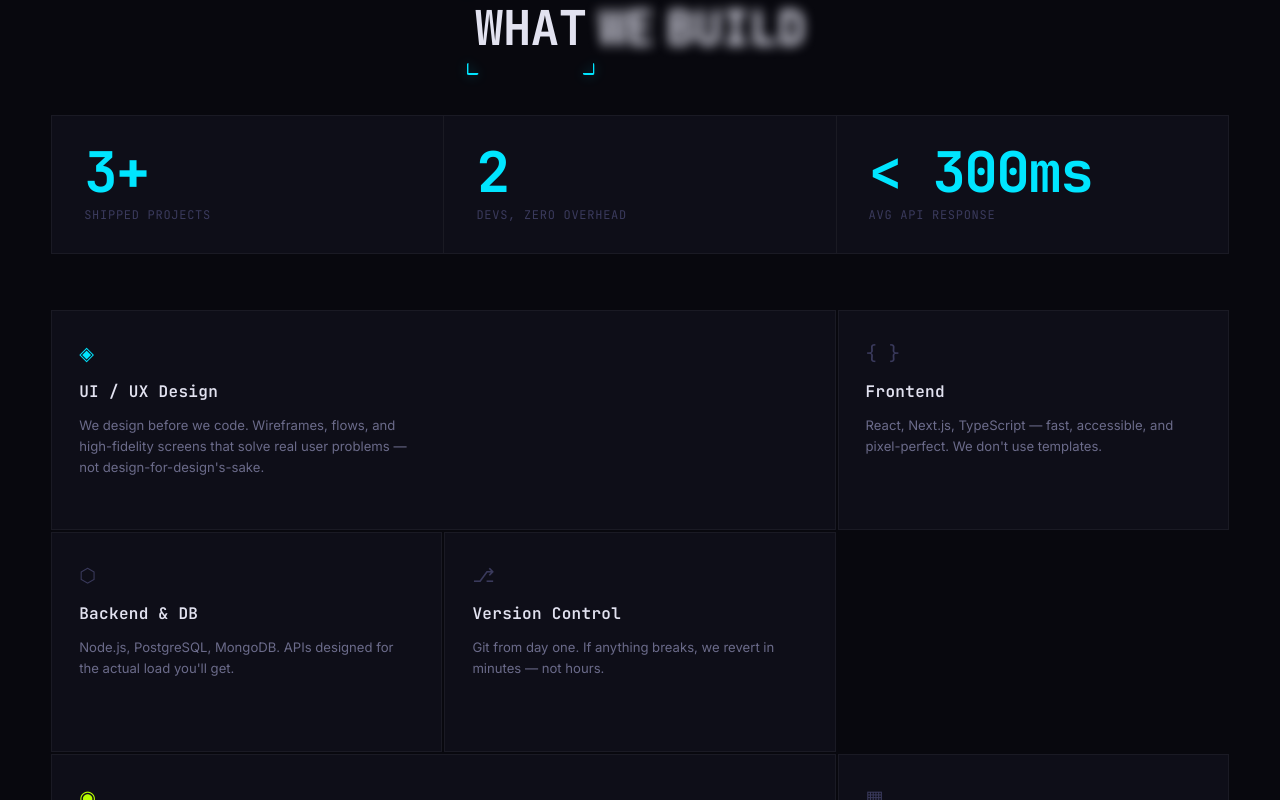
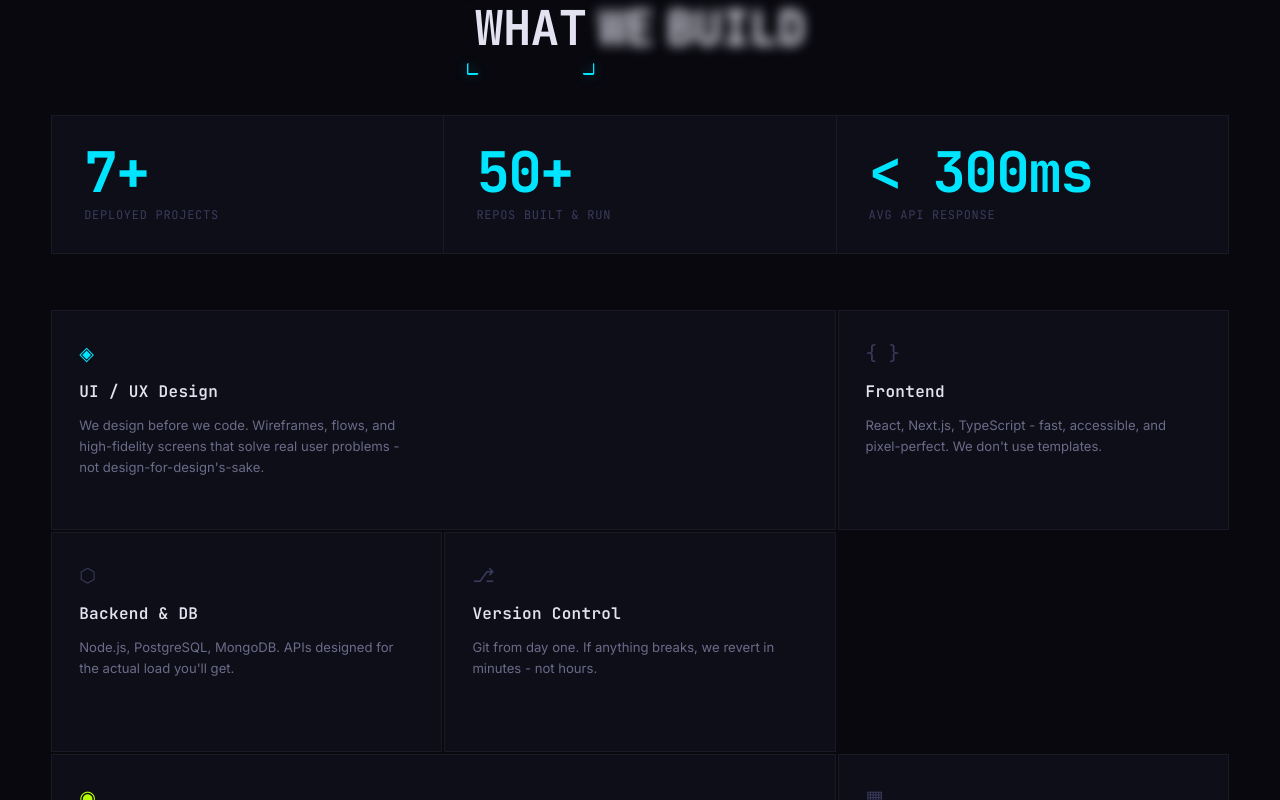
Before and after one commit to bugsNburgers/Crux, a Next.js app: page / in a window 1280 px wide. Shown: the part 1720-2520 px from the top of the page. Built offline with nearby package versions, Linux system fonts and the light colour scheme.

Commit message:
kuch kiya bhai

```diff
--- a/pages/_document.tsx
+++ b/pages/_document.tsx
@@ -14,11 +14,11 @@ export default function Document() {
         <meta name="author" content="Crux Studios" />
         <meta
           name="description"
-          content="Crux Studios — we understand the problem first, then we build the solution. Full-stack development studio building web apps and software that actually works."
+          content="Crux Studios - we understand the problem first, then we build the solution. Full-stack development studio building web apps and software that actually works."
         />
         <meta name="keywords" content="web development, software studio, full stack, React, Next.js, TypeScript, backend, UI/UX" />
         <meta property="og:type" content="website" />
-        <meta property="og:title" content="Crux Studios — Software that fits." />
+        <meta property="og:title" content="Crux Studios - Zero-bloat engineering" />
         <meta property="og:description" content="We understand the problem. We build the solution. Nothing more." />
         <meta property="og:url" content="https://cruxstudios.dev" />
         <meta name="twitter:card" content="summary_large_image" />
--- a/pages/index.tsx
+++ b/pages/index.tsx
@@ -15,8 +15,8 @@ const Home: NextPage = () => {
   return (
     <>
       <Head>
-        <title>Crux Studios — Software that fits.</title>
-        <meta name="description" content="Crux Studios — we understand the problem first, then we build the solution. Full-stack dev studio." />
+        <title>Crux Studios | Zero-bloat engineering</title>
+        <meta name="description" content="Crux Studios - we understand the problem first, then we build the solution. Full-stack dev studio." />
       </Head>
 
       <Nav />
--- a/sections/Footer/Footer.tsx
+++ b/sections/Footer/Footer.tsx
@@ -13,7 +13,7 @@ export default function Footer(): JSX.Element {
           </svg>
           <div>
             <p className={`${styles.studioName} mono`}>CRUX STUDIOS</p>
-            <p className={`${styles.tagline} mono`}>Software that fits.</p>
+            <p className={`${styles.tagline} mono`}>Zero-bloat engineering.</p>
           </div>
         </div>
 
--- a/sections/Philosophy/Philosophy.tsx
+++ b/sections/Philosophy/Philosophy.tsx
@@ -18,7 +18,7 @@ export default function Philosophy() {
             containerClassName={styles.manifestoContainer}
             textClassName={styles.manifestoText}
           >
-            {`You don't need microservices for 100 visitors a day. You don't need a Kubernetes cluster for a contact form. We identify the real problem, architect the right solution, and ship software that actually works — without the bloat, without the BS.`}
+            {`You don't need microservices for 100 visitors a day. You don't need a Kubernetes cluster for a contact form. We identify the real problem, architect the right solution, and ship software that actually works - without the bloat, without the BS.`}
           </ScrollReveal>
           <p className={styles.subLine}>Right tool. Right scale. Right outcome.</p>
         </div>
--- a/sections/Process/Process.module.css
+++ b/sections/Process/Process.module.css
@@ -32,7 +32,7 @@
 /* ── Step ───────────────────────────────────────────── */
 .step {
   position: relative;
-  padding: 32px 24px 32px 0;
+  padding: 32px 24px;
   border-top: 1px solid var(--border-subtle);
   border-right: 1px solid var(--border-subtle);
   transition: background 0.25s;
--- a/sections/Process/Process.tsx
+++ b/sections/Process/Process.tsx
@@ -8,8 +8,8 @@ interface Step {
 }
 
 const STEPS: Step[] = [
-  { num: '01', icon: '◎', title: 'Understand', desc: 'We sit down, listen, and map the real problem — not the surface-level request. Half the work happens before a line of code is written.' },
-  { num: '02', icon: '◫', title: 'Architect', desc: 'Right-sized solution. No over-engineering. If you need a simple app, you get a simple app — built correctly, not impressively.' },
+  { num: '01', icon: '◎', title: 'Understand', desc: 'We sit down, listen, and map the real problem - not the surface-level request. Half the work happens before a line of code is written.' },
+  { num: '02', icon: '◫', title: 'Architect', desc: 'Right-sized solution. No over-engineering. If you need a simple app, you get a simple app - built correctly, not impressively.' },
   { num: '03', icon: '▣', title: 'Build', desc: 'TypeScript, clean code, version controlled from commit one. Every feature tested before it ships. GitHub is the source of truth.' },
   { num: '04', icon: '◈', title: 'Support', desc: '1:1 support post-launch. You have our number. We monitor uptime, fix bugs fast, and stay on the product long after delivery.' },
 ]
--- a/sections/Projects/Projects.tsx
+++ b/sections/Projects/Projects.tsx
@@ -16,7 +16,7 @@ const PROJECTS: Project[] = [
   {
     id: 'honorlog', name: 'HonorLog', url: 'https://honorlog.shorinkai.in', num: '01', status: 'LIVE',
     tagline: 'Achievement tracking for martial arts academies.',
-    desc: 'A custom-built platform that tracks student milestones, belt gradings, and attendance — replacing messy spreadsheets for a dojo with 200+ active students.',
+    desc: 'A custom-built platform that tracks student milestones, belt gradings, and attendance - replacing messy spreadsheets for a dojo with 200+ active students.',
     tags: ['Next.js', 'Node.js', 'PostgreSQL', 'Auth'],
   },
   {
@@ -28,8 +28,14 @@ const PROJECTS: Project[] = [
   {
     id: 'ringflow', name: 'RingFlow', url: 'https://ringflow-two.vercel.app', num: '03', status: 'LIVE',
     tagline: 'Communication workflow, simplified.',
-    desc: 'A streamlined app for managing call flows and team communication pipelines — designed for small ops teams who need clarity over complexity.',
+    desc: 'A streamlined app for managing call flows and team communication pipelines - designed for small ops teams who need clarity over complexity.',
     tags: ['React', 'WebSockets', 'REST API'],
+  },
+  {
+    id: 'drawer', name: 'Drawer', url: 'https://github.com/ull0sm/Drawer', num: '04', status: 'OPEN SOURCE',
+    tagline: 'Comprehensive tournament draw system for karate events.',
+    desc: 'Automates single-elimination tournament brackets. Features intelligent player filtering (gender, belt, age), weight and school-balanced group creation, and professional PDF bracket generation.',
+    tags: ['Python', 'pandas', 'ReportLab', 'Docker'],
   },
 ]
 
@@ -47,7 +53,7 @@ export default function Projects() {
             stepDuration={0.4}
             className={styles.heading}
           />
-          <p className={styles.subHeading}>Three products live. Two more in the build queue.</p>
+          <p className={styles.subHeading}>Four products live. One more in the build queue.</p>
         </div>
 
         <div className={styles.list}>
@@ -75,7 +81,7 @@ export default function Projects() {
               </div>
               <div className={styles.arrow}>
                 <svg width="20" height="20" viewBox="0 0 20 20" fill="none">
-                  <path d="M4 10h12M12 5l5 5-5 5" stroke="currentColor" strokeWidth="1.5" strokeLinecap="square"/>
+                  <path d="M4 10h12M12 5l5 5-5 5" stroke="currentColor" strokeWidth="1.5" strokeLinecap="square" />
                 </svg>
               </div>
             </a>
@@ -89,8 +95,8 @@ export default function Projects() {
           </div>
           <div className={styles.csLock}>
             <svg width="18" height="18" viewBox="0 0 18 18" fill="none">
-              <rect x="3" y="8" width="12" height="9" rx="1" stroke="currentColor" strokeWidth="1.5"/>
-              <path d="M6 8V5a3 3 0 116 0v3" stroke="currentColor" strokeWidth="1.5" strokeLinecap="square"/>
+              <rect x="3" y="8" width="12" height="9" rx="1" stroke="currentColor" strokeWidth="1.5" />
+              <path d="M6 8V5a3 3 0 116 0v3" stroke="currentColor" strokeWidth="1.5" strokeLinecap="square" />
             </svg>
           </div>
         </div>
--- a/sections/Services/Services.module.css
+++ b/sections/Services/Services.module.css
@@ -67,8 +67,14 @@
 }
 
 /* Card sizes */
-.wide { grid-column: span 2; }
-.tall { grid-row: span 2; }
+.wide {
+  grid-column: span 2;
+}
+
+.tall {
+  grid-row: span 2;
+}
+
 .normal {}
 
 /* ── Card base ──────────────────────────────────────── */
@@ -88,14 +94,18 @@
 .card::before {
   content: '';
   position: absolute;
-  top: 0; left: 0; right: 0;
+  top: 0;
+  left: 0;
+  right: 0;
   height: 1px;
   background: var(--accent-cyan);
   opacity: 0;
   transition: opacity 0.3s;
 }
 
-.card:hover::before { opacity: 0.4; }
+.card:hover::before {
+  opacity: 0.4;
+}
 
 .cardInner {
   position: relative;
@@ -128,9 +138,11 @@
   transition: color 0.2s;
 }
 
-.card:hover .cardIcon { color: var(--accent-cyan); }
+.card:hover .cardIcon {
+  color: var(--accent-cyan);
+}
 
-/* Title from BlurText — it renders a <p>, override */
+/* Title from BlurText - it renders a <p>, override */
 .cardTitle {
   font-size: 1rem !important;
   font-weight: 600 !important;
@@ -149,15 +161,33 @@
 }
 
 /* ── Accent variants ────────────────────────────────── */
-.accent_cyan .cardIcon { color: var(--accent-cyan); }
+.accent_cyan .cardIcon {
+  color: var(--accent-cyan);
+}
 
-.accent_lime .card:hover .cardIcon { color: var(--accent-lime); }
-.accent_lime .card::before { background: var(--accent-lime); }
-.accent_lime .cardIcon { color: var(--accent-lime); }
+.accent_lime .card:hover .cardIcon {
+  color: var(--accent-lime);
+}
 
-.accent_magenta .card:hover .cardIcon { color: var(--accent-magenta); }
-.accent_magenta .card::before { background: var(--accent-magenta); }
-.accent_magenta .cardIcon { color: var(--accent-magenta); }
+.accent_lime .card::before {
+  background: var(--accent-lime);
+}
+
+.accent_lime .cardIcon {
+  color: var(--accent-lime);
+}
+
+.accent_magenta .card:hover .cardIcon {
+  color: var(--accent-magenta);
+}
+
+.accent_magenta .card::before {
+  background: var(--accent-magenta);
+}
+
+.accent_magenta .cardIcon {
+  color: var(--accent-magenta);
+}
 
 /* ── Badge ──────────────────────────────────────────── */
 .badge {
@@ -180,8 +210,15 @@
 }
 
 @keyframes pulse-glow-lime {
-  0%, 100% { box-shadow: 0 0 4px var(--accent-lime); }
-  50% { box-shadow: 0 0 12px var(--accent-lime); }
+
+  0%,
+  100% {
+    box-shadow: 0 0 4px var(--accent-lime);
+  }
+
+  50% {
+    box-shadow: 0 0 12px var(--accent-lime);
+  }
 }
 
 .badgeText {
@@ -197,8 +234,14 @@
     grid-template-columns: repeat(2, 1fr);
     grid-auto-rows: 200px;
   }
-  .wide { grid-column: span 2; }
-  .tall { grid-row: span 1; }
+
+  .wide {
+    grid-column: span 2;
+  }
+
+  .tall {
+    grid-row: span 1;
+  }
 }
 
 @media (max-width: 600px) {
@@ -206,7 +249,18 @@
     grid-template-columns: 1fr;
     grid-auto-rows: auto;
   }
-  .wide { grid-column: span 1; }
-  .statsRow { flex-direction: column; }
-  .statDivider { width: 100%; height: 1px; align-self: auto; }
+
+  .wide {
+    grid-column: span 1;
+  }
+
+  .statsRow {
+    flex-direction: column;
+  }
+
+  .statDivider {
+    width: 100%;
+    height: 1px;
+    align-self: auto;
+  }
 }
--- a/sections/Services/Services.tsx
+++ b/sections/Services/Services.tsx
@@ -16,12 +16,12 @@ interface Service {
 const SERVICES: Service[] = [
   {
     id: 'uiux', icon: '◈', title: 'UI / UX Design',
-    desc: "We design before we code. Wireframes, flows, and high-fidelity screens that solve real user problems — not design-for-design's-sake.",
+    desc: "We design before we code. Wireframes, flows, and high-fidelity screens that solve real user problems - not design-for-design's-sake.",
     size: 'wide', accent: 'cyan',
   },
   {
     id: 'frontend', icon: '{ }', title: 'Frontend',
-    desc: "React, Next.js, TypeScript — fast, accessible, and pixel-perfect. We don't use templates.",
+    desc: "React, Next.js, TypeScript - fast, accessible, and pixel-perfect. We don't use templates.",
     size: 'normal', accent: 'default',
   },
   {
@@ -31,7 +31,7 @@ const SERVICES: Service[] = [
   },
   {
     id: 'versioncontrol', icon: '⎇', title: 'Version Control',
-    desc: 'Git from day one. If anything breaks, we revert in minutes — not hours.',
+    desc: 'Git from day one. If anything breaks, we revert in minutes - not hours.',
     size: 'normal', accent: 'default',
   },
   {
@@ -81,16 +81,16 @@ export default function Services() {
         <div className={styles.statsRow}>
           <div className={styles.stat}>
             <span className={`${styles.statNum} mono`}>
-              <CountUp from={0} to={3} duration={1.5} className={styles.statNum} />+
+              <CountUp from={0} to={7} duration={1.5} className={styles.statNum} />+
             </span>
-            <span className={styles.statLabel}>shipped projects</span>
+            <span className={styles.statLabel}>deployed projects</span>
           </div>
           <div className={styles.statDivider} />
           <div className={styles.stat}>
             <span className={`${styles.statNum} mono`}>
-              <CountUp from={0} to={2} duration={1.2} className={styles.statNum} />
+              <CountUp from={0} to={50} duration={1.2} className={styles.statNum} />+
             </span>
-            <span className={styles.statLabel}>devs, zero overhead</span>
+            <span className={styles.statLabel}>repos built & run</span>
           </div>
           <div className={styles.statDivider} />
           <div className={styles.stat}>
--- a/sections/TechStack/TechStack.tsx
+++ b/sections/TechStack/TechStack.tsx
@@ -19,7 +19,7 @@ const TECH: Tech[] = [
   { name: 'Stripe', category: 'payments' },
   { name: 'Razorpay', category: 'payments' },
   { name: 'Figma', category: 'design' },
-  { name: 'GSAP', category: 'animation' },
+  { name: 'Stitch', category: 'design' },
   { name: 'Express', category: 'backend' },
 ]
 
```
